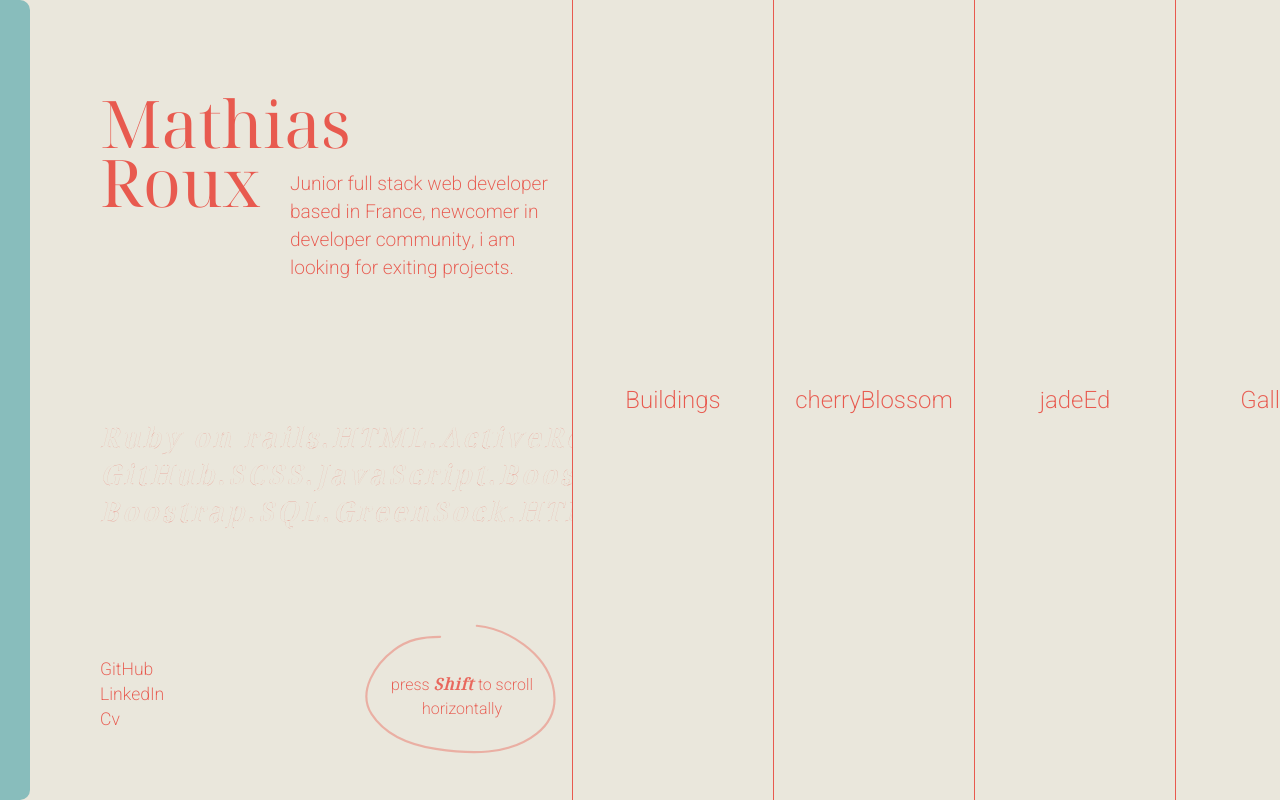
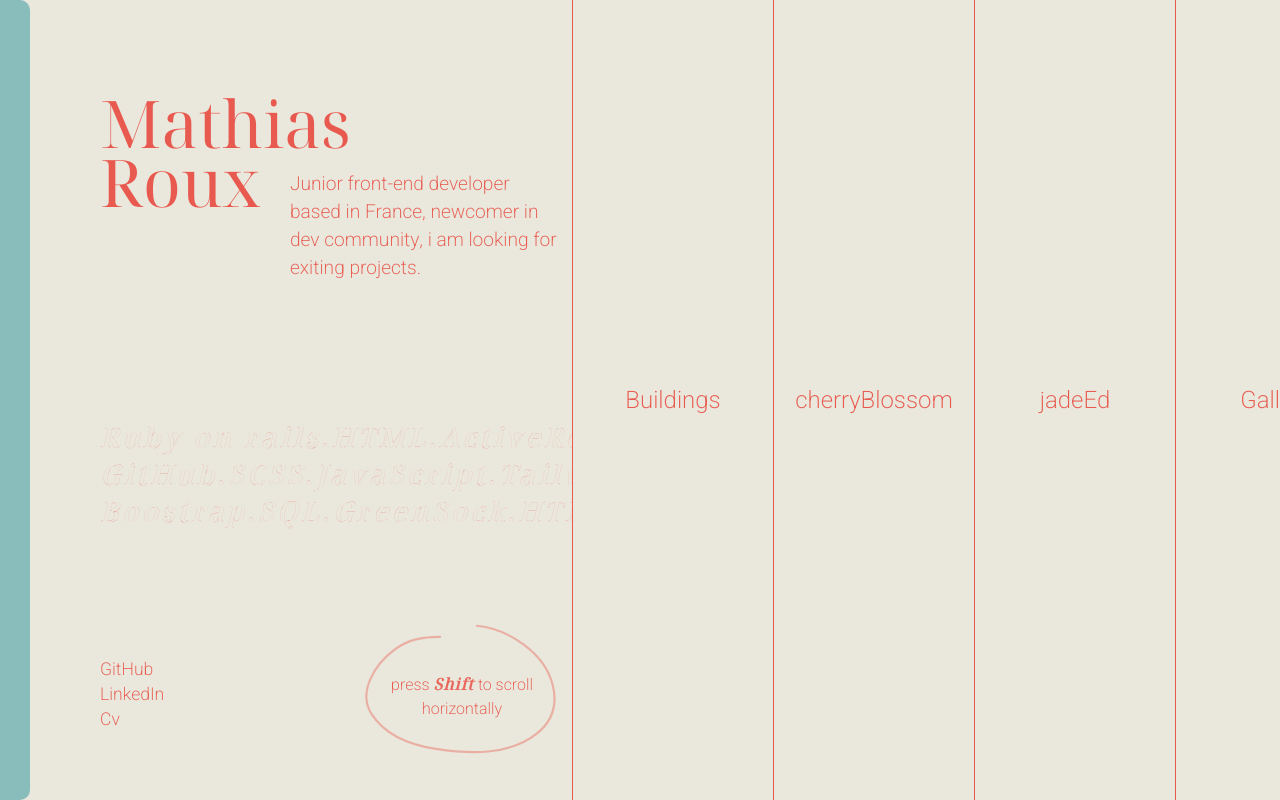
Before and after one commit to Mathias-Roux/portfolio, a website built with Parcel: page src/index.html in a window 1280 px wide. Shown: the top 800 px of the page. Built offline with nearby package versions, Linux system fonts and the light colour scheme.

Commit message:
fullstack dev to front

```diff
--- a/src/index.html
+++ b/src/index.html
@@ -15,11 +15,11 @@
     <div id="left">
       <div class="banner">
         <h1>Mathias Roux</h1>
-        <p class="bio">Junior full stack web developer based in France, newcomer in developer community, i am looking for exiting projects.</p>
+        <p class="bio">Junior front-end developer based in France, newcomer in dev community, i am looking for exiting projects.</p>
       </div>
       <div class="technos">
         <div class="paragraph"><p><i>Ruby on rails</i>.<i>HTML</i>.<i>ActiveRecord</i>.<i>JavaScript</i></p></div>
-        <div class="paragraph"><p><i>GitHub</i>.<i>SCSS</i>.<i>JavaScript</i>.<i>Boostrap</i>
+        <div class="paragraph"><p><i>GitHub</i>.<i>SCSS</i>.<i>JavaScript</i>.<i>Tailwind</i>
         </p></div>
         <div class="paragraph"><p><i>Boostrap</i>.<i>SQL</i>.<i>GreenSock</i>.<i>HTML</i>.<i>Ruby on rails</i></p></div>
       </div>
--- a/src/styles/index.css
+++ b/src/styles/index.css
@@ -139,15 +139,15 @@ span:hover:after {
   font-weight: bold;
   letter-spacing: 4px;
   opacity: 0.8;
+
+  -webkit-text-stroke: 0.1px var(--pseudo-secondary);
   color: var(--pseudo-primary);
-  -webkit-text-stroke: 0.1px var(--pseudo-secondary);
   overflow-y: hidden;
 }
 
-.technos .paragraph p {
+.technos .paragraph p{
   margin: 0;
 }
-
 
 .technos i {
   transition: color 1s ease;
```
Also changed, not shown: dist/index.html, 2 other files.
